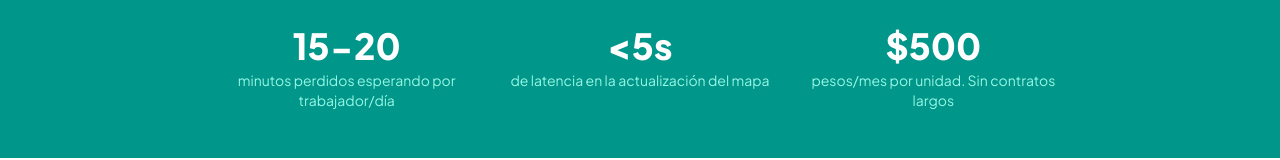
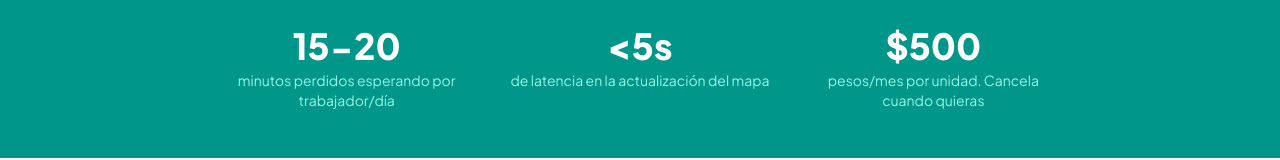
Before and after one commit to difusionculturaluaaan-ops/CLICKGO, a Next.js app: page / in a window 1280 px wide. Shown: the part 739-899 px from the top of the page. Built offline with nearby package versions, Linux system fonts and the light colour scheme.

Commit message:
fix: quitar referencia a contratos en banda de métricas

```diff
--- a/src/app/page.tsx
+++ b/src/app/page.tsx
@@ -141,7 +141,7 @@ export default function Home() {
           </div>
           <div>
             <p className="text-4xl font-black">$500</p>
-            <p className="text-teal-200 text-sm mt-1">pesos/mes por unidad. Sin contratos largos</p>
+            <p className="text-teal-200 text-sm mt-1">pesos/mes por unidad. Cancela cuando quieras</p>
           </div>
         </div>
       </section>
```
